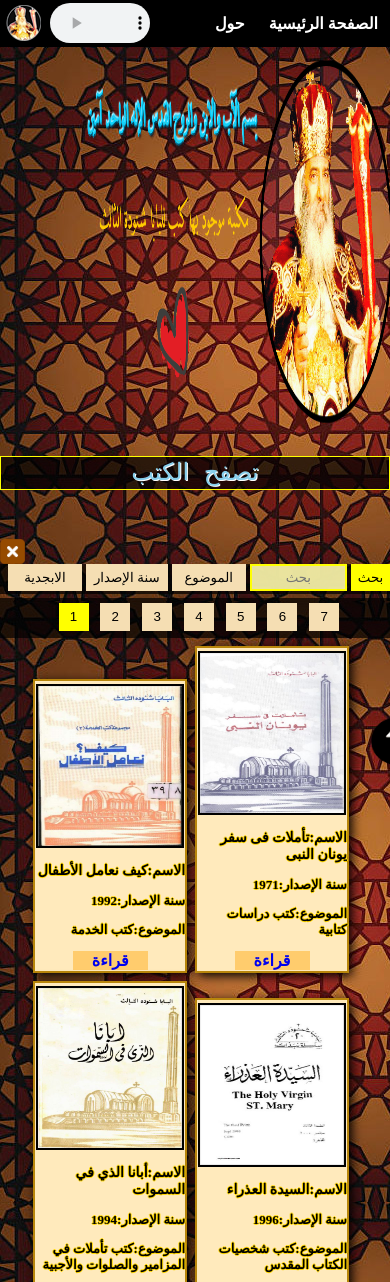
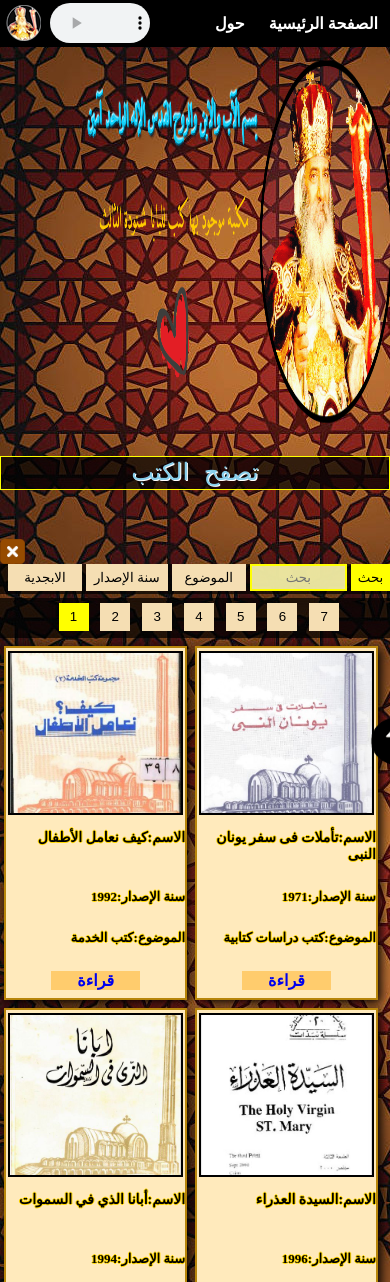
Before and after one commit to morqose/Pope_Shenoda_III, a plain HTML site: page index.html in a window 390 px wide. Shown: the top 1282 px of the page. Drawn offline with Linux system fonts and the light colour scheme.

Commit message:
Update index.html

```diff
--- a/index.html
+++ b/index.html
@@ -293,6 +293,15 @@ border:none;
     }
     .aboutwebsite{
         background-repeat:repeat-y;
+    }
+    .book-card{
+        width: calc(50% - 1rem);
+        height: 350px; /* ارتفاع ثابت بسيط */
+        overflow: hidden;
+    }
+    .bookcardimg {
+        height: 50% !important;
+        object-fit: cover;
     }
 }
 .pages{
```
